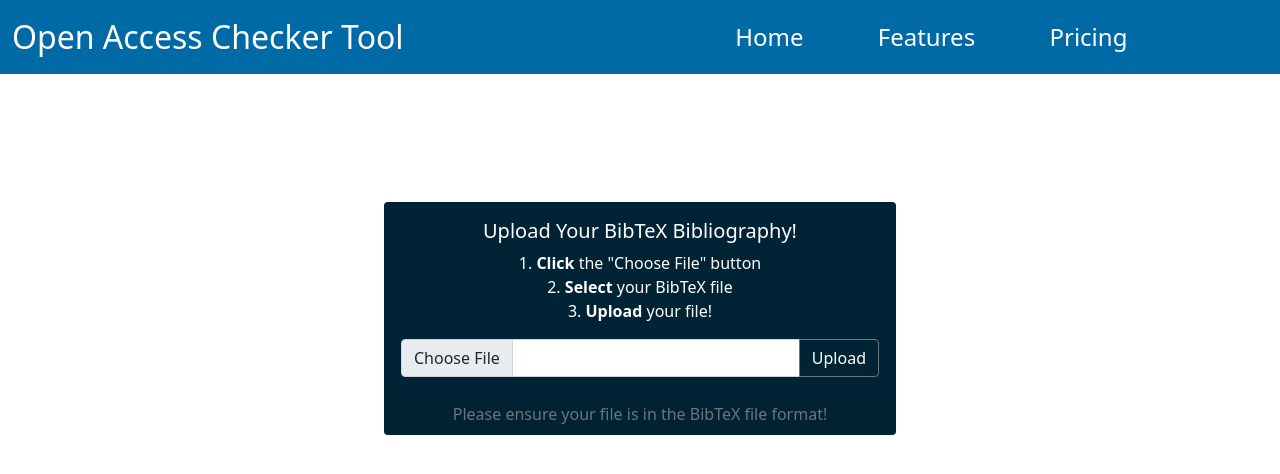
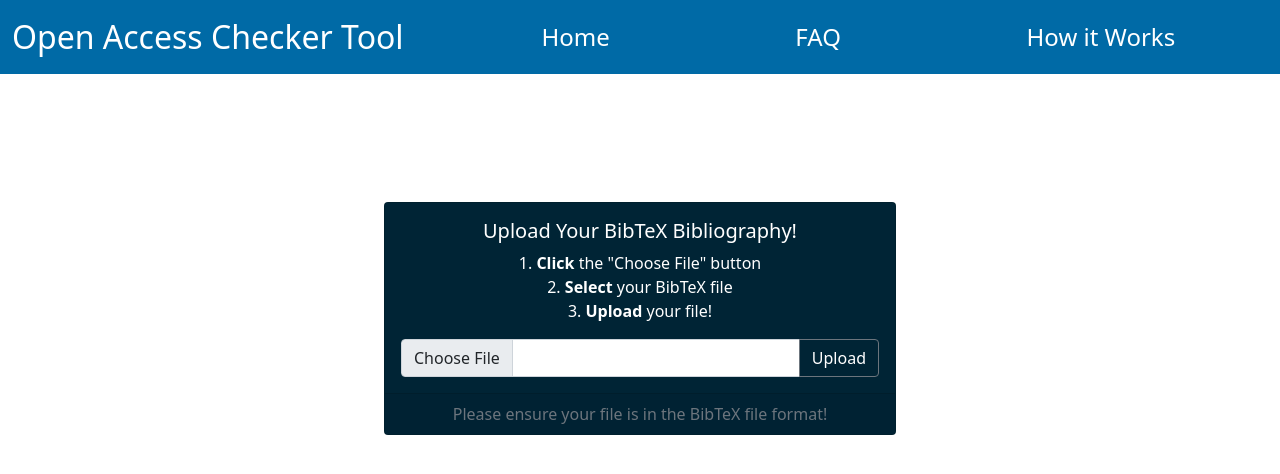
Before and after one commit to folafifo/Group8OAC, a plain HTML site: page OAC/home.html in a window 1280 px wide. Drawn offline with Linux system fonts and the light colour scheme.

Commit message:
fixed nav-bar element positions

```diff
--- a/OAC/home.css
+++ b/OAC/home.css
@@ -38,3 +38,8 @@ div.container-fluid a.navbar-brand {
 .card * {
   color: white;
 }
+
+div ul.navbar-nav {
+  width: 100%;
+  justify-content: flex-end;
+}
--- a/OAC/home.html
+++ b/OAC/home.html
@@ -26,10 +26,10 @@
                         <a class="nav-link active" aria-current="page" href="#">Home</a>
                     </li>
                     <li class="nav-item">
-                        <a class="nav-link" href="#">Features</a>
+                        <a class="nav-link" href="#">FAQ</a>
                     </li>
                     <li class="nav-item">
-                        <a class="nav-link" href="#">Pricing</a>
+                        <a class="nav-link" class="how-it-works" href="#">How it Works</a>
                     </li>
                     <!-- <li class="nav-item dropdown">
                 <a class="nav-link dropdown-toggle" href="#" id="navbarDropdownMenuLink" role="button" data-bs-toggle="dropdown" aria-expanded="false">
```
